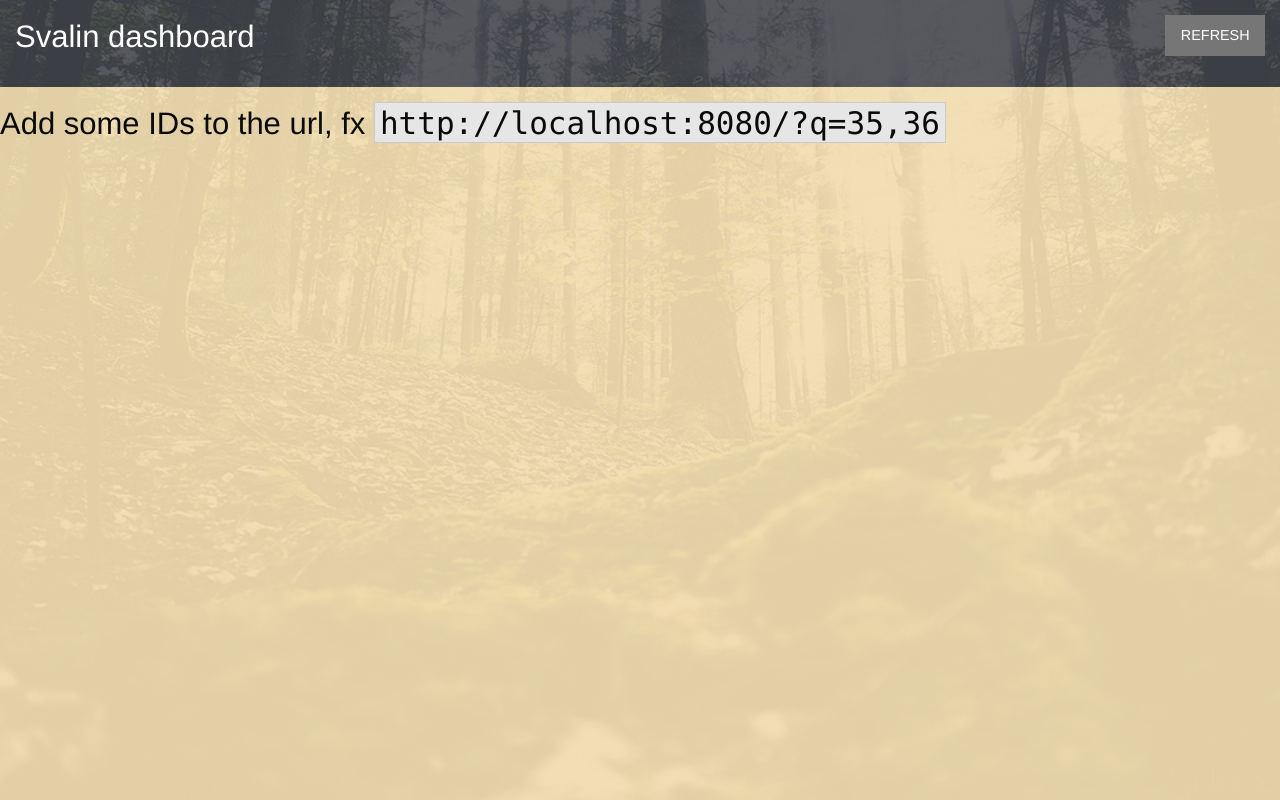
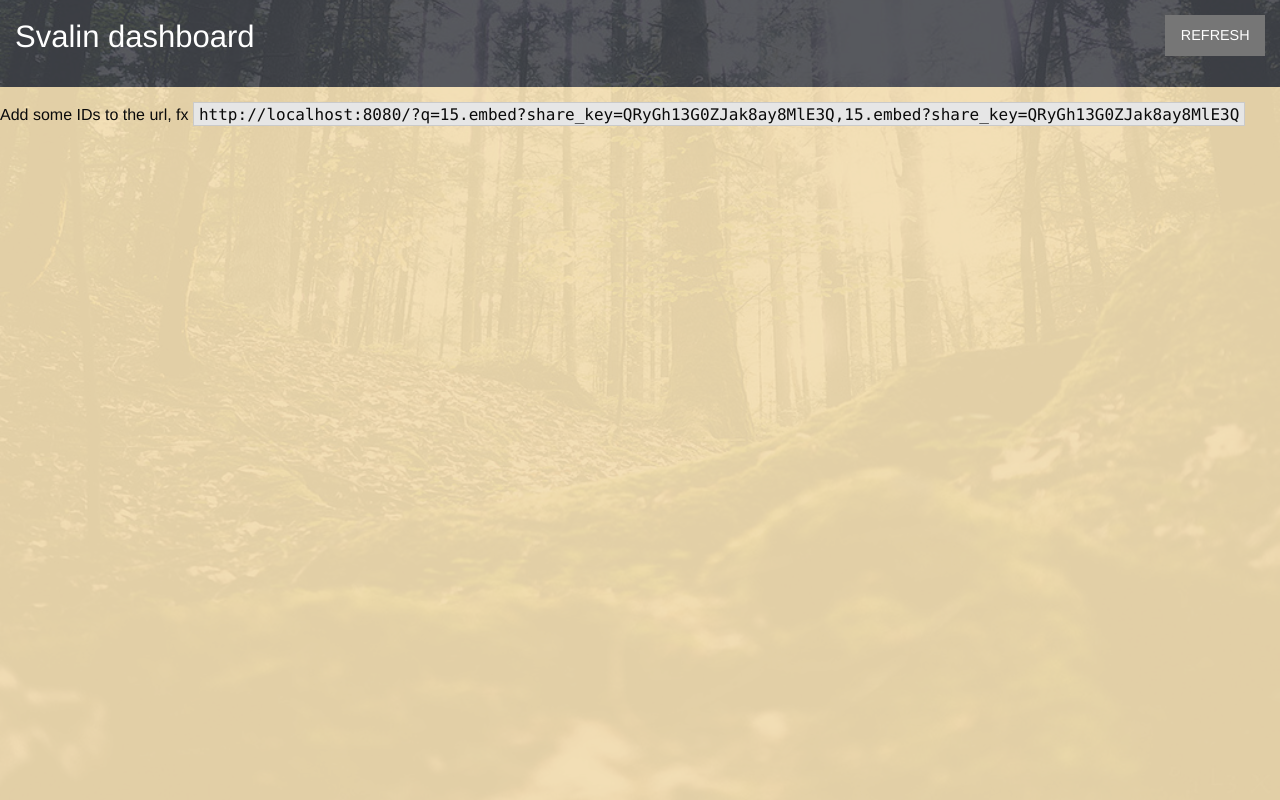
Before and after one commit to johncoffee/svalin-dashboard, a website: page index.html in a window 1280 px wide. Drawn offline with nearby package versions, Linux system fonts and the light colour scheme.

Commit message:
change input format

```diff
--- a/src/main.js
+++ b/src/main.js
@@ -15,31 +15,42 @@ function init() {
 }
 
 function parseUrl() {
-
-  let q = location.search
-  q = q.substr( q.indexOf("q=")+2 )
-
-  const frameIds = q.split(",")
-
+  let html
   const el = document.querySelector('.iframe-list')
-  let html = frameIds
-    .filter(id => !!id)
-    .map(id => {
-      return `
+  let inputString = getQueryVariable('q')
+  if (inputString) {
+    html = decodeURIComponent(inputString)
+      .split(',')
+      .filter(id => !!id)
+      .map(id => {
+        return `
         <div class="cell auto">
-            <iframe class="iframe-graph" frameborder="0" scrolling="no" src="https://plot.ly/~piredtu/${id}.embed"></iframe>
+            <iframe class="iframe-graph" frameborder="0" scrolling="no" src="//plot.ly/~rethore/${id}"></iframe>
         </div>
       `
-    })
-    .join('')
-
-  if (!html) {
+      })
+      .join('')
+    el.innerHTML = html
+  }
+  else {
     html = `
-      <h3>
-        Add some IDs to the url, fx <code>http://localhost:8080/?q=35,36</code>
-      </h3>
+      <p>
+        Add some IDs to the url, fx <code>http://localhost:8080/?q=15.embed?share_key=QRyGh13G0ZJak8ay8MlE3Q,15.embed?share_key=QRyGh13G0ZJak8ay8MlE3Q</code>
+      </p>
     `
   }
 
   el.innerHTML = html
+
 }
+
+function getQueryVariable(variable) {
+  const query = window.location.search.substring(1)
+  let vars = query.split('&')
+  for (let i = 0; i < vars.length; i++) {
+    const pair = vars[i].split('=')
+    if (decodeURIComponent(pair[0]) == variable) {
+      return decodeURIComponent(pair[1])
+    }
+  }
+}
--- a/src/style.css
+++ b/src/style.css
@@ -1,12 +1,5 @@
 html, body {
     height: 100%;
-}
-
-* {
-    -moz-user-select: none;
-    -webkit-user-select: none;
-    -ms-user-select: none;
-    user-select: none;
 }
 
 .iframe-graph {
```
